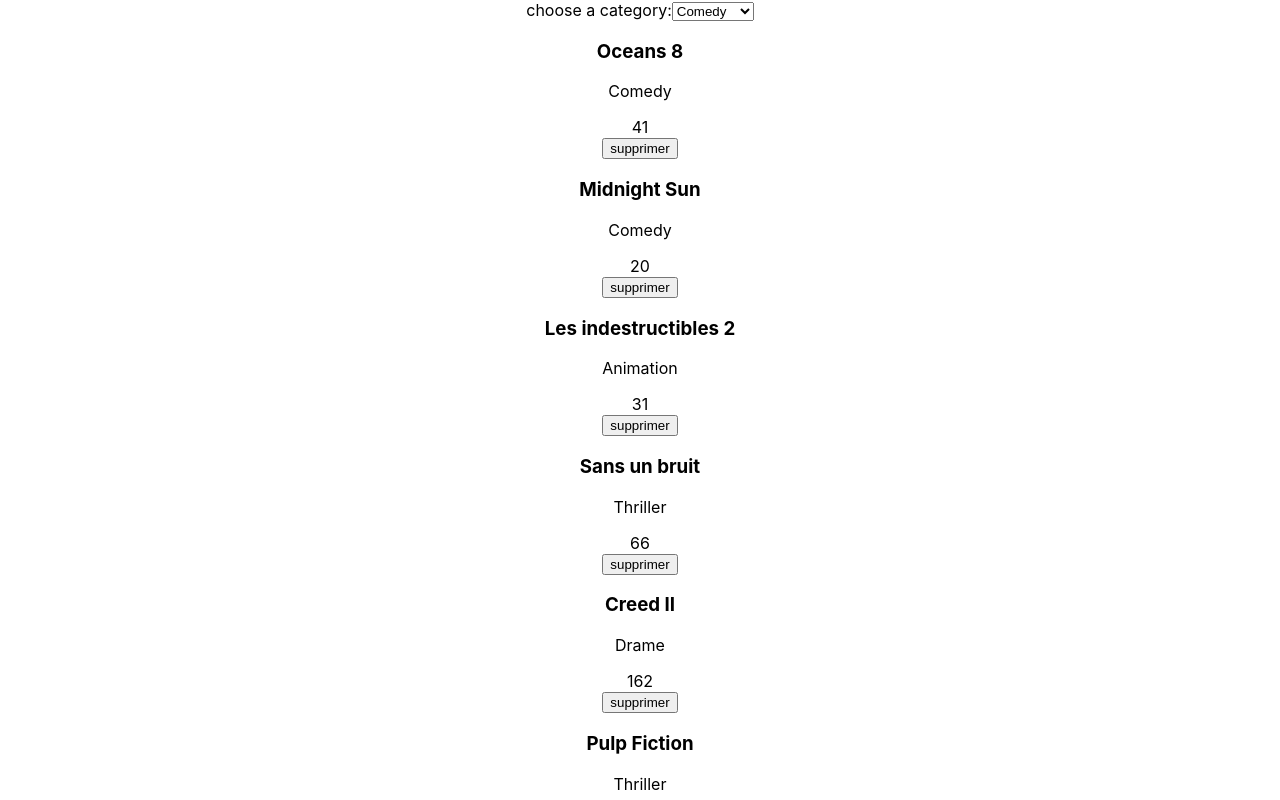
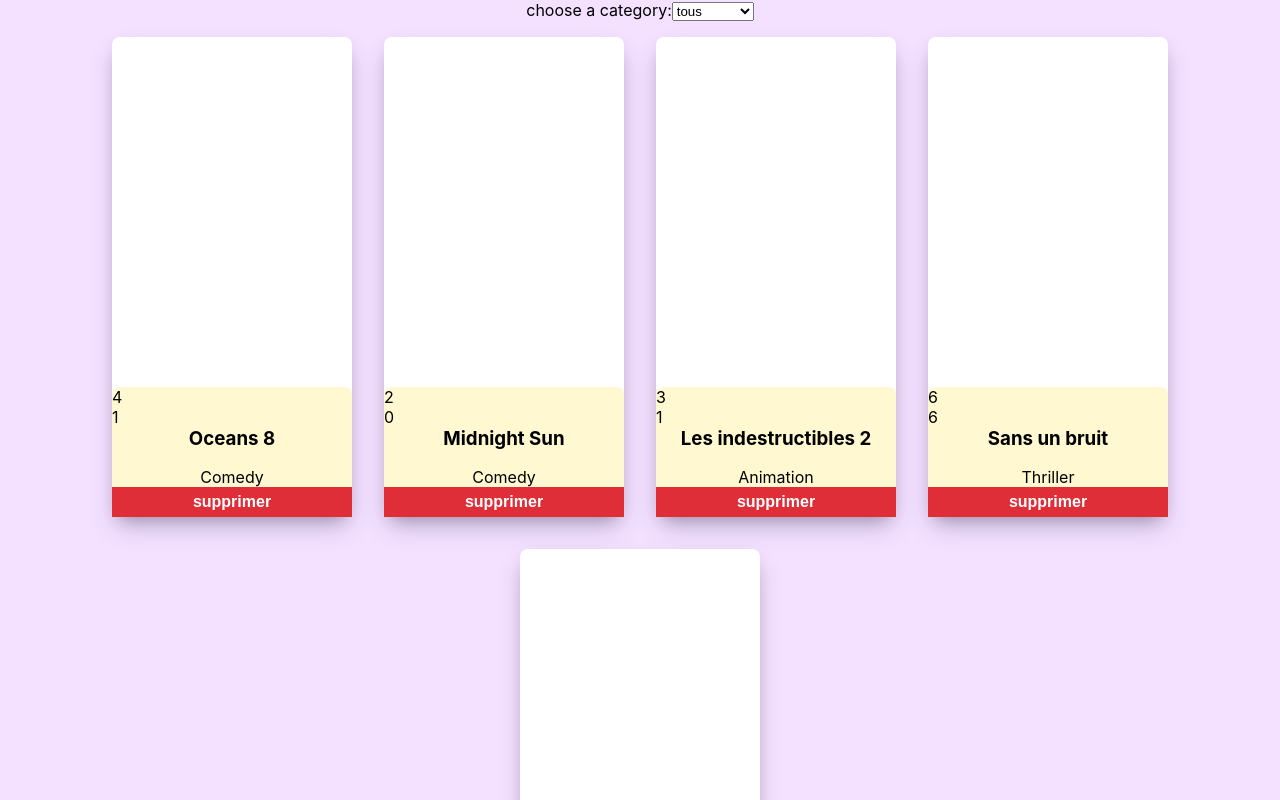
Before and after one commit to curlynux/particeep-interview, a React (Create React App) app in the folder frontend/: page / in a window 1280 px wide. Shown: the top 800 px of the page. Built offline with nearby package versions, Linux system fonts and the light colour scheme.

Commit message:
fix categories bug

```diff
--- a/frontend/src/App.css
+++ b/frontend/src/App.css
@@ -1,38 +1,209 @@
+
+
+@media only screen
+    and (min-width : 375px)
+    and (max-height : 812px)
+    and (-webkit-device-pixel-ratio : 3)
+    {
+        body {
+            background-color: #F4E0FF;
+        }
+
         .App {
+            display: flex;
+            flex-direction: column;
+            justify-content: center;
+            align-items: center;
+        }
+
+        .movie {
+            display: flex;
+            margin: 1em;
+            border-radius: 0.5em;
+            min-width: 12em;
+            max-width: 10em;
+            height: 20em;
+            background-color: #FFFFFF;
+            box-shadow: rgba(50, 50, 93, 0.25) 0px 13px 27px -5px, rgba(0, 0, 0, 0.3) 0px 8px 16px -8px;
+        }
+
+        .stuff {
+            display: flex;
+            background-color: #FFF8D1;
+            justify-content: center;
+            align-self: flex-end;
+            justify-self: flex-end;
+            width: 100%;
+            border-radius: 0.5em;
+            flex-direction: column;
+        }
+
+        .info {
+            display: flex;
+            flex-direction: column;
+            height: 60px;
+            justify-content:space-between;
             text-align: center;
         }
-
-.App-logo {
-  height: 40vmin;
-  pointer-events: none;
+        .info h3, .info p {
+            margin: 0px;
+        }
+        button {
+            background-color: #DF2E38;
+            color: #FFFFFF;
+            width: 100%;
+            height: 30px;
+            font-size: 1em;
+            font-weight: bold;
+            border: 0px;
+        }
+        div.id {
+            display: flex;
+            width: 100%;
         }
 
-@media (prefers-reduced-motion: no-preference) {
-  .App-logo {
-    animation: App-logo-spin infinite 20s linear;
+    }
+
+    @media only screen
+    and (min-width : 820px)
+    and (max-height : 1180px)
+    and (-webkit-device-pixel-ratio : 2)
+    {
+        .wrapper {
+            display: flex;
+            width: 100vw;
+            height: 100vh;
+            flex-wrap: wrap;
+
+        }
+        body {
+            background-color: #F4E0FF;
+            margin: 0;
+            padding: 0;
+        }
+
+        .App {
+            display: flex;
+            flex-direction: column;
+            justify-content: center;
+            align-items: center;
+        }
+
+        .movie {
+            display: flex;
+            margin: 1em;
+            border-radius: 0.5em;
+            min-width: 20em;
+            max-width: 30em;
+            height: 30em;
+            background-color: #FFFFFF;
+            box-shadow: rgba(50, 50, 93, 0.25) 0px 13px 27px -5px, rgba(0, 0, 0, 0.3) 0px 8px 16px -8px;
+        }
+
+        .stuff {
+            display: flex;
+            background-color: #FFF8D1;
+            justify-content: center;
+            align-self: flex-end;
+            justify-self: flex-end;
+            width: 100%;
+            border-radius: 0.5em;
+            flex-direction: column;
+        }
+
+        .info {
+            display: flex;
+            flex-direction: column;
+            height: 60px;
+            justify-content:space-between;
+            text-align: center;
+        }
+        .info h3, .info p {
+            margin: 0px;
+        }
+        button {
+            background-color: #DF2E38;
+            color: #FFFFFF;
+            width: 100%;
+            height: 30px;
+            font-size: 1em;
+            font-weight: bold;
+            border: 0px;
+        }
+        div.id {
+            display: flex;
+            width: 100%;
         }
     }
 
-.App-header {
-  background-color: #282c34;
-  min-height: 100vh;
+
+    @media only screen
+and (min-width: 992px)
+{
+    .wrapper {
+        display: flex;
+        /* width: 100vw;
+        height: 100vh; */
+        flex-wrap: wrap;
+        justify-content: center;
+
+    }
+    body {
+        background-color: #F4E0FF;
+        margin: 0;
+        padding: 0;
+    }
+
+    .App {
         display: flex;
         flex-direction: column;
+        justify-content: center;
         align-items: center;
-  justify-content: center;
-  font-size: calc(10px + 2vmin);
-  color: white;
     }
 
-.App-link {
-  color: #61dafb;
+    .movie {
+        display: flex;
+        margin: 1em;
+        border-radius: 0.5em;
+        min-width: 15em;
+        max-width: 20em;
+        height: 30em;
+        background-color: #FFFFFF;
+        box-shadow: rgba(50, 50, 93, 0.25) 0px 13px 27px -5px, rgba(0, 0, 0, 0.3) 0px 8px 16px -8px;
     }
 
-@keyframes App-logo-spin {
-  from {
-    transform: rotate(0deg);
+    .stuff {
+        display: flex;
+        background-color: #FFF8D1;
+        justify-content: center;
+        align-self: flex-end;
+        justify-self: flex-end;
+        width: 100%;
+        border-radius: 0.5em;
+        flex-direction: column;
     }
-  to {
-    transform: rotate(360deg);
+
+    .info {
+        display: flex;
+        flex-direction: column;
+        height: 60px;
+        justify-content:space-between;
+        text-align: center;
+    }
+    .info h3, .info p {
+        margin: 0px;
+    }
+    button {
+        background-color: #DF2E38;
+        color: #FFFFFF;
+        width: 100%;
+        height: 30px;
+        font-size: 1em;
+        font-weight: bold;
+        border: 0px;
+    }
+    div.id {
+        display: flex;
+        width: 100%;
     }
 }
--- a/frontend/src/App.js
+++ b/frontend/src/App.js
@@ -1,34 +1,38 @@
-import './App.css';
+import './assets/smartphone/main.css';
+import "./App.css"
 import { movies$ } from './data/movies';
 import {useEffect, useState} from "react"
 import AllMovie from './components/AllMovie';
 import {useSelector, useDispatch} from "react-redux";
-import { setRemove, setCategory, setLike, setDisLike } from "./redux/allMovies";
+import { setRemove, setNewCategory, setElementsPerPage, setMovies, setLike, setDisLike } from "./redux/allMovies";
 import Category from "./components/category";
+import Pagination from "./components/Pagination"
 
 
 function App() {
 const dispatch = useDispatch();
-const [movies, setMovies] = useState([]);
+const movies = useSelector((state) => state.movie.movies)
 const [moviesBackup, setMoviesBackup] = useState([]);
 const [categories, setCategories] = useState([]);
-const selection = useSelector((state) => state.movie.category)
+const selection = useSelector((state) => state.movie.category);
+const elementsPerPage = useSelector((state) => state.movie.elementsPerPage);
 
 useEffect(()=> {
   if (!selection)
     return ;
-  setMovies(moviesBackup.filter(movie=>movie.category === selection));
+  dispatch(setMovies(moviesBackup.filter(movie=>movie.category === selection)));
 }, [selection]);
 
 useEffect(() =>
 {
   movies$.then(movie =>
   {
-    setMovies(movie);
+
+    dispatch(setMovies(movie));
     setMoviesBackup(movie);
-    movie.forEach(movie=> {
-      categories.push(movie.category);
-      setCategories(categories);
+    movie.forEach(item=> {
+      categories.push(item.category);
+      dispatch(setNewCategory(selection));
     });
   })
   movies.map(item =>
@@ -38,25 +42,37 @@
   });
 }, [])
 
-function handleChange(event)
+// useEffect(() =>
+// {
+
+//   dispatch(setMovies(movies.slice(0, elementsPerPage)))
+// }, [elementsPerPage, movies])
+
+function handleCategoryChange(event)
     {
-        dispatch(setCategory(event.target.value));
-        // setCategory(event.target.value);
+        dispatch(setNewCategory(event.target.value));
         console.log("changed !");
         console.log(event.target.value);
+        if (event.target.value === "tous") {
+          dispatch(setMovies(movies));
+        } else {
+          const filteredMovies = movies.filter(movie => movie.category === event.target.value);
+          console.log(filteredMovies);
+          dispatch(setMovies(filteredMovies));
+        }
 
     }
-
   return (
     <div className="App">
       <div className="categories">
         <label htmlFor="categories">choose a category:</label>
-        <select name="category" id="category" onChange={handleChange}>
+        <select name="category" id="category" onChange={handleCategoryChange}>
             <Category categories={categories}/>
         </select>
       </div>
 
-      {movies.map(item =>
+      <div className='wrapper'>
+      {movies.slice(elementsPerPage - 4, elementsPerPage).map(item =>
       {
         return <AllMovie
         key={item.id}
@@ -70,7 +86,8 @@
 
         />
       })}
-
+      </div>
+    <Pagination movies={movies} setMovies={setMovies} />
     </div>
   );
 }
--- a/frontend/src/components/AllMovie.jsx
+++ b/frontend/src/components/AllMovie.jsx
@@ -1,17 +1,62 @@
 // function to render all movie
 import DeleteButton from './deleteButton';
 
+// function fetchMoviePoster(title, apiKey) {
+//   // Construct the search query using the movie title
+//   const searchUrl = `https://api.themoviedb.org/3/search/movie?api_key=${apiKey}&query=${title}`;
+
+//   // Make the API call to search for the movie
+//   const response =  fetch(searchUrl);
+//   const responseJson =  response.json();
+//   console.log(response);
+//   // Check if any results were found
+//   if (responseJson.total_results === 0) {
+//     console.log(`No results found for movie title '${title}'`);
+//     return null;
+//   }
+
+//   // Get the ID of the first movie in the search results
+//   const movieId = responseJson.results[0].id;
+
+//   // Construct the API query to fetch the poster for the movie
+//   const posterUrl = `https://api.themoviedb.org/3/movie/${movieId}/poster?api_key=${apiKey}`;
+
+//   // Make the API call to fetch the poster for the movie
+//   const posterResponse =  fetch(posterUrl);
+//   const posterResponseJson =  posterResponse.json();
+
+//   // Check if a poster was found
+//   if (posterResponseJson.file_path === null) {
+//     console.log(`No poster found for movie '${title}'`);
+//     return null;
+//   }
+
+//   // Get the URL of the poster image
+//   const posterImageUrl = `https://image.tmdb.org/t/p/w500${posterResponseJson.file_path}`;
+
+//   return posterImageUrl;
+// }
+// const posterUrl = fetchMoviePoster("The Shawshank Redemption", "your_api_key_here");
+// console.log(posterUrl);
+
 function AllMovie({id, title, category, like, dislike, movies, setMovies}) {
+
+
 
     return (
       <div className='movie'>
-        <div id={id}>
-          <h3>{title}</h3>
-          <p>{category}</p>
-          <span>{like}</span>
-          <span>{dislike}</span>
+        <div id={id} className="id">
+          <div className='stuff'>
+            <span>{like}</span>
+            <span>{dislike}</span>
+            <div className='info'>
+                <h3>{title}</h3>
+                <p>{category}</p>
+            </div>
+        <DeleteButton key={id} id={id} movies={movies} setMovies={setMovies}/>
+
+          </div>
         </div>
-        <DeleteButton key={id} id={id} movies={movies} setMovies={setMovies}/>
       </div>
     )
   }
--- /dev/null
+++ b/frontend/src/components/Pagination.jsx
@@ -0,0 +1,85 @@
+import { useEffect, useState } from "react";
+import AllMovie from "./AllMovie";
+import { useDispatch, useSelector } from "react-redux";
+import { setPage } from "../redux/allMovies";
+import {setElementsPerPage} from "../redux/allMovies";
+
+function MovieList({ movies, setMovies }) {
+  const dispatch = useDispatch();
+  const [currentPage, setCurrentPage] = useState(1);
+  // const [elementsPerPage, setElementsPerPage] = useState(4);
+  // const [itemdisplayed, setItemDisplayed] = useState(12)
+  // dispatch(setPage(currentPage))
+const elementsPerPage = useSelector((state) => state.movie.elementsPerPage)
+
+  useEffect(() =>
+  {
+    dispatch(setPage(currentPage))
+  }, [])
+  useEffect(() =>
+  {
+    dispatch(setPage(currentPage))
+  }, [currentPage])
+  // Calcul du nombre total de pages en fonction du nombre total d'éléments et du nombre d'éléments par page
+  const totalPages =  Math.ceil(movies.length / elementsPerPage);
+
+  // Fonction de gestion pour avancer/reculer d'une page
+  const handleNextPage = () => {
+    if (currentPage < totalPages) {
+      setCurrentPage(currentPage + 1);
+    }
+  };
+
+  const handlePrevPage = () => {
+    if (currentPage > 1) {
+      setCurrentPage(currentPage - 1);
+    }
+  };
+
+  // Fonction pour changer le nombre d'éléments affichés par page
+  const handleElementsPerPageChange = (event) => {
+    console.log('event ok', event.target.value);
+    dispatch(setElementsPerPage(parseInt(event.target.value)));
+    setCurrentPage(1); // Reset la page actuelle à 1 lorsqu'on change le nombre d'éléments par page
+  };
+
+  // Index du premier et dernier élément à afficher sur la page actuelle
+  const lastIndex = currentPage * elementsPerPage;
+  const firstIndex = lastIndex - elementsPerPage;
+
+  // Afficher uniquement les éléments de la page actuelle
+  const currentElements = movies.slice(firstIndex, lastIndex).map((item) => {
+    return (
+      <AllMovie
+        key={item.id}
+        id={item.id}
+        title={item.title}
+        category={item.category}
+        like={item.likes}
+        dislike={item.dislikes}
+        movies={movies}
+        setMovies={setMovies}
+
+      />
+    );
+  });
+
+  return (
+    <div>
+      {currentElements}
+      <div>
+        <select value={elementsPerPage} onChange={handleElementsPerPageChange}>
+          <option value="4" >4 par page</option>
+          <option value="8">8 par page</option>
+          <option value="12">12 par page</option>
+        </select>
+
+        <p>
+          Page {currentPage} sur {totalPages}
+        </p>
+      </div>
+    </div>
+  );
+}
+
+export default MovieList;
--- a/frontend/src/components/category.jsx
+++ b/frontend/src/components/category.jsx
@@ -1,6 +1,3 @@
-import { useState } from "react";
-import { useSelector } from "react-redux";
-
 function Category({ categories }) {
     const _categories = [];
 
@@ -10,6 +7,8 @@
       }
     });
 
+    _categories.unshift("tous")
+    console.log(_categories);
     return (
          <>
             {_categories.map((category, index) => (
--- a/frontend/src/redux/allMovies.js
+++ b/frontend/src/redux/allMovies.js
@@ -2,7 +2,10 @@
 
 const initialState = {
     remove: false,
-    category: "",
+    newCategory: "",
+    movies: [],
+    page: 1,
+    elementsPerPage: 4,
     like: 0,
     dislike: 0,
 }
@@ -11,11 +14,14 @@
     initialState,
     reducers: {
         setRemove: (state, action) => {state.remove = action.payload},
-        setCategory: (state, action) => {state.category = action.payload},
+        setNewCategory: (state, action) => {state.category = action.payload},
+        setMovies: (state, action) => {state.movies =action.payload},
+        setPage: (state, action) => {state.page = action.payload},
+        setElementsPerPage: (state, action) => {state.elementsPerPage = action.payload},
         setLike: (state, action) => {state.like = action.payload},
         setDisLike: (state, action) => {state.dislike = action.payload}
     }
 });
 
-export const {setRemove, setCategory, setLike, setDisLike} = moviesSlice.actions;
+export const {setRemove, setNewCategory, setElementsPerPage, setMovies, setPage, setLike, setDisLike} = moviesSlice.actions;
 export default moviesSlice;
```
Also changed, not shown: frontend/src/assets/smartphone/main.css (added). Lines whose indentation alone changed are shown as unchanged.
